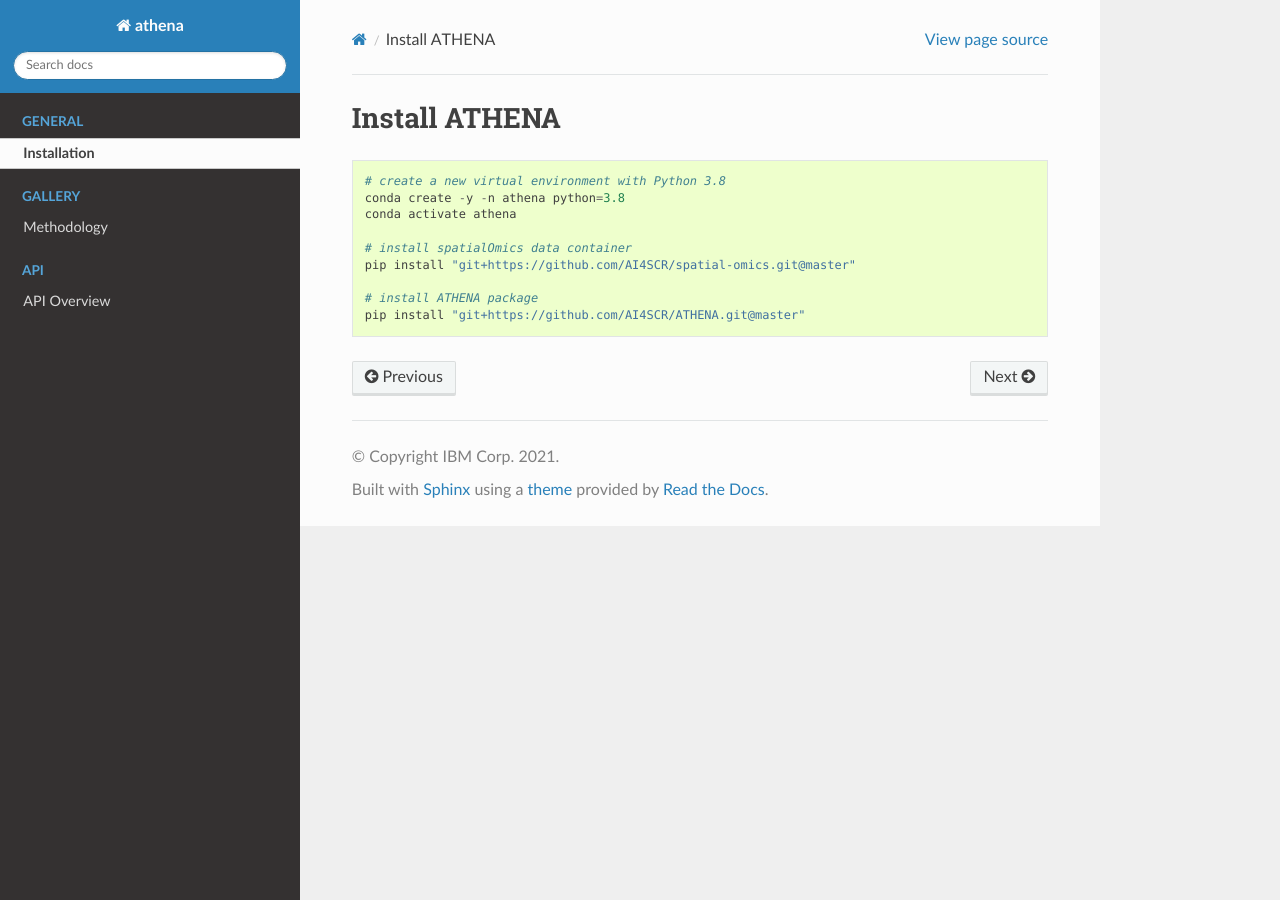
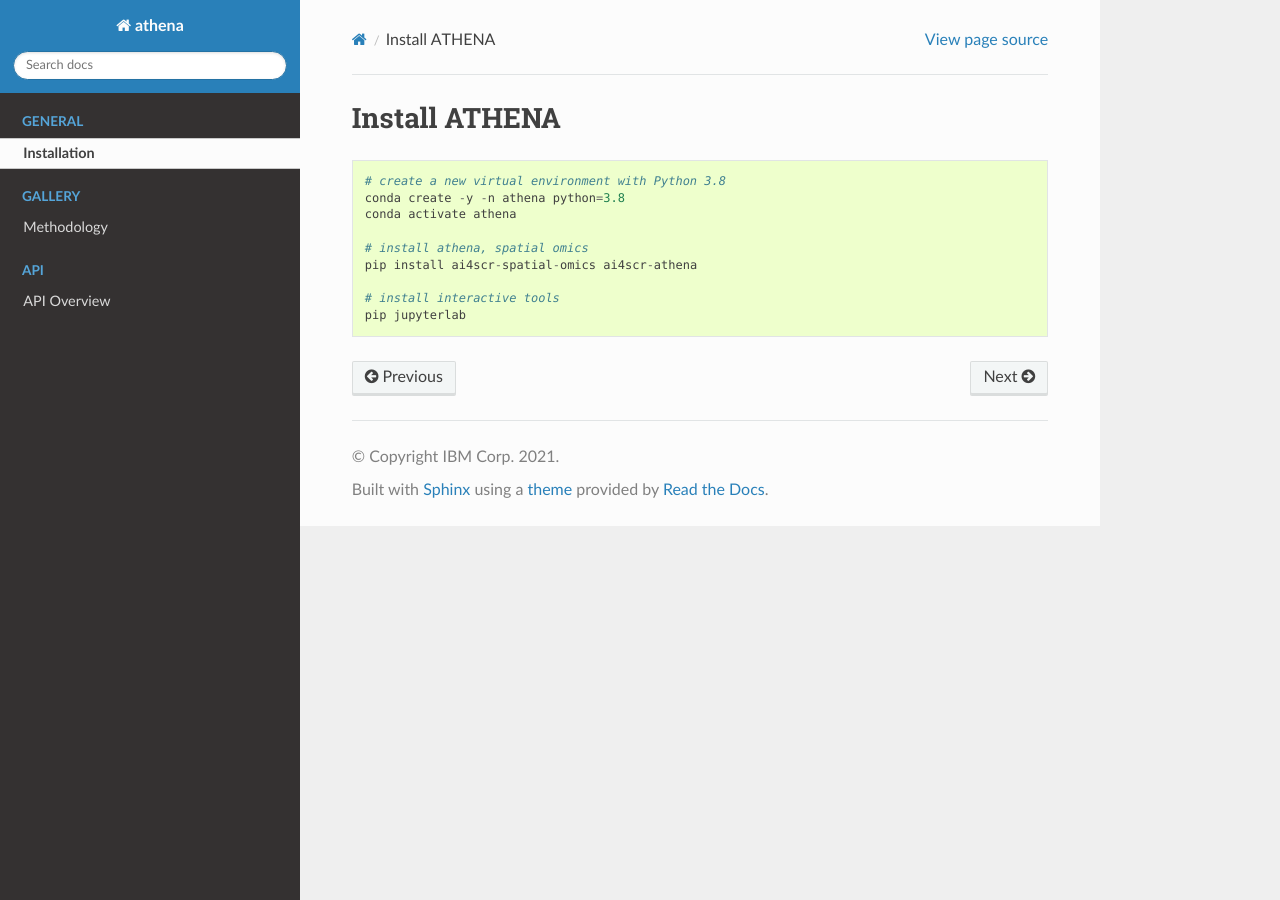
Before and after one commit to AI4SCR/ATHENA, a Sphinx documentation site: the page built from docs/source/installation.md, in a window 1280 px wide. Built offline with Sphinx 7.4.7 and the Read the Docs theme 2.0.0, drawn with Linux system fonts in a browser that asks for light colours; pages that are not in the unit, such as notebooks, are missing from menus.

Commit message:
update docs

````diff
--- a/docs/source/installation.md
+++ b/docs/source/installation.md
@@ -5,9 +5,9 @@
 conda create -y -n athena python=3.8
 conda activate athena
 
-# install spatialOmics data container
-pip install "git+https://github.com/AI4SCR/spatial-omics.git@master"
+# install athena, spatial omics
+pip install ai4scr-spatial-omics ai4scr-athena
 
-# install ATHENA package
-pip install "git+https://github.com/AI4SCR/ATHENA.git@master"
+# install interactive tools
+pip jupyterlab
 ```
````
